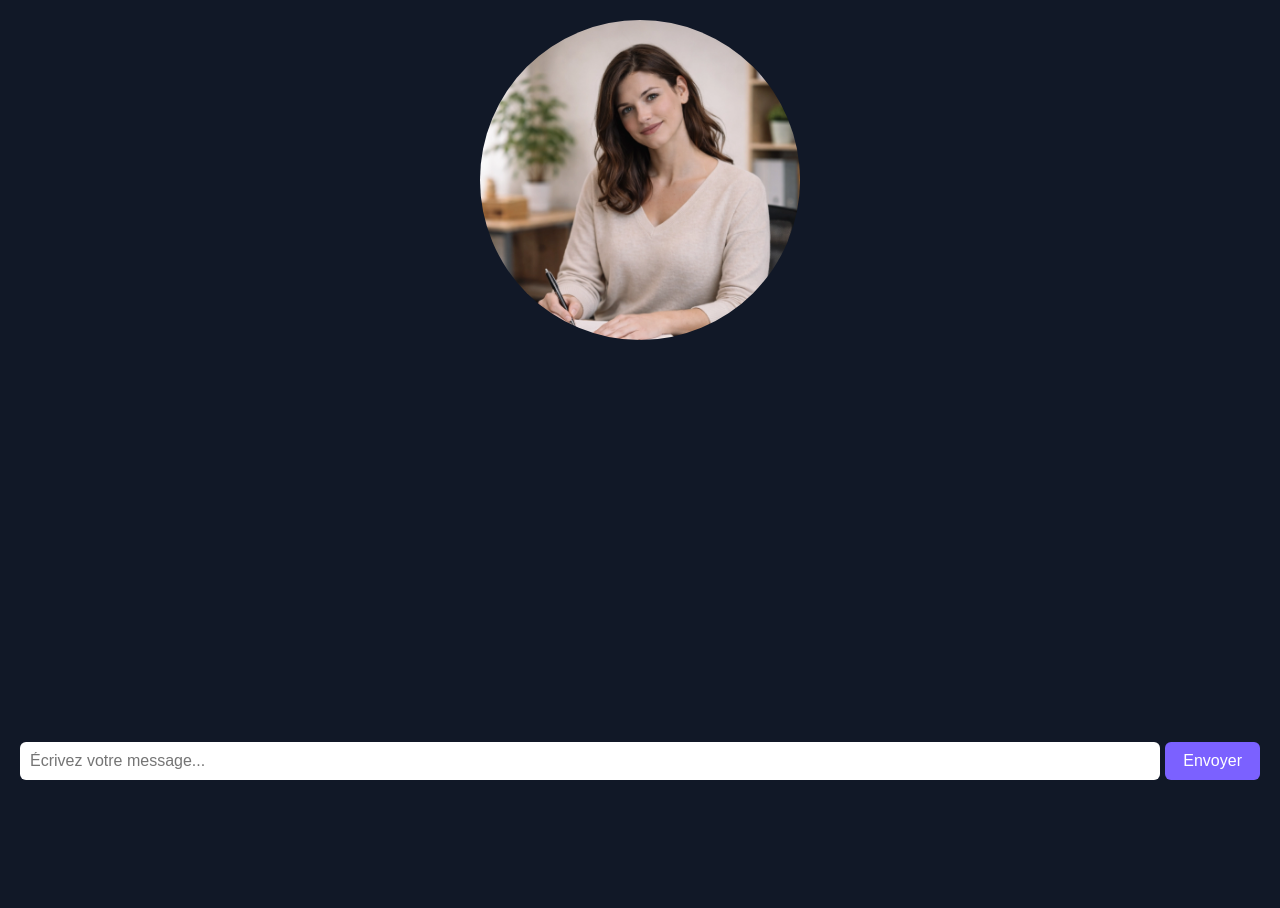
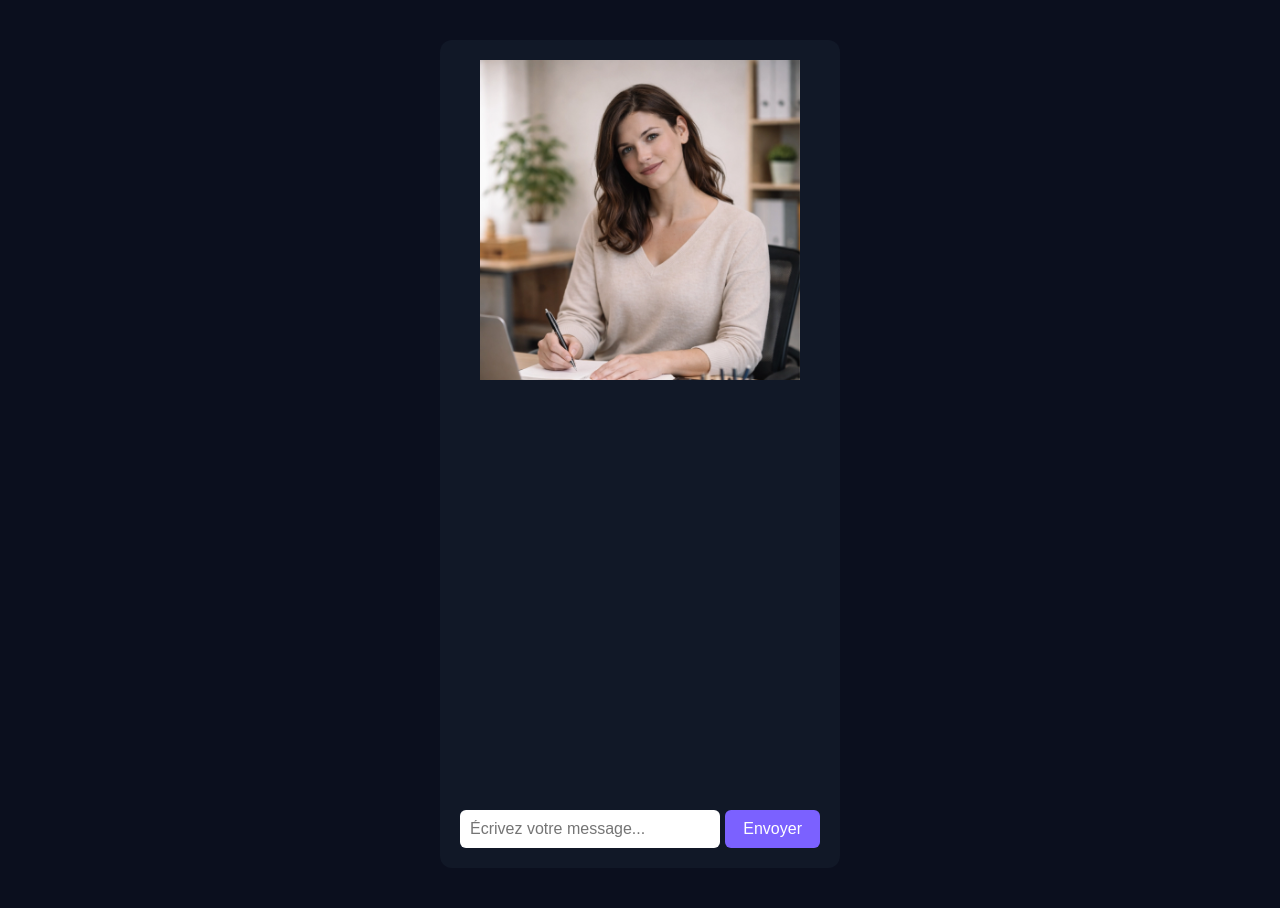
Before and after one commit to vincentbastille10/betty_spectra_demo, a Flask app: page / in a window 1280 px wide. Before the commit the page ends 780 px from the top, so only its background shows below. Run offline with Flask 3, Linux system fonts and the light colour scheme.

Commit message:
Update chat.html

```diff
--- a/templates/chat.html
+++ b/templates/chat.html
@@ -9,26 +9,20 @@
       box-sizing: border-box;
     }
 
-    html, body {
-      margin: 0;
-      padding: 0;
-      width: 100%;
-      height: 100%;
+    body {
       background: #0b0f1e;
       color: white;
       font-family: Arial, sans-serif;
-      overflow: hidden;
-    }
-
-    body {
-      width: 100vw;
-      height: 100vh;
+      display: flex;
+      justify-content: center;
+      padding: 40px;
+      margin: 0;
     }
 
     .chat {
-      width: 100vw;
-      height: 100vh;
+      width: 400px;
       background: #111827;
+      border-radius: 12px;
       padding: 20px;
       display: flex;
       flex-direction: column;
@@ -38,19 +32,18 @@
       display: flex;
       justify-content: center;
       margin-bottom: 20px;
-      flex-shrink: 0;
     }
 
     .avatar-wrap img {
       width: 320px;
       height: 320px;
       object-fit: cover;
-      border-radius: 50%;
+      border-radius: 0;
       display: block;
     }
 
     .messages {
-      flex: 1;
+      height: 400px;
       overflow-y: auto;
       margin-bottom: 10px;
       padding-right: 4px;
@@ -77,7 +70,6 @@
     .footer {
       display: flex;
       gap: 5px;
-      flex-shrink: 0;
     }
 
     input {
@@ -104,8 +96,12 @@
     }
 
     @media (max-width: 768px) {
+      body {
+        padding: 16px;
+      }
+
       .chat {
-        padding: 14px;
+        width: 100%;
       }
 
       .avatar-wrap img {
```
